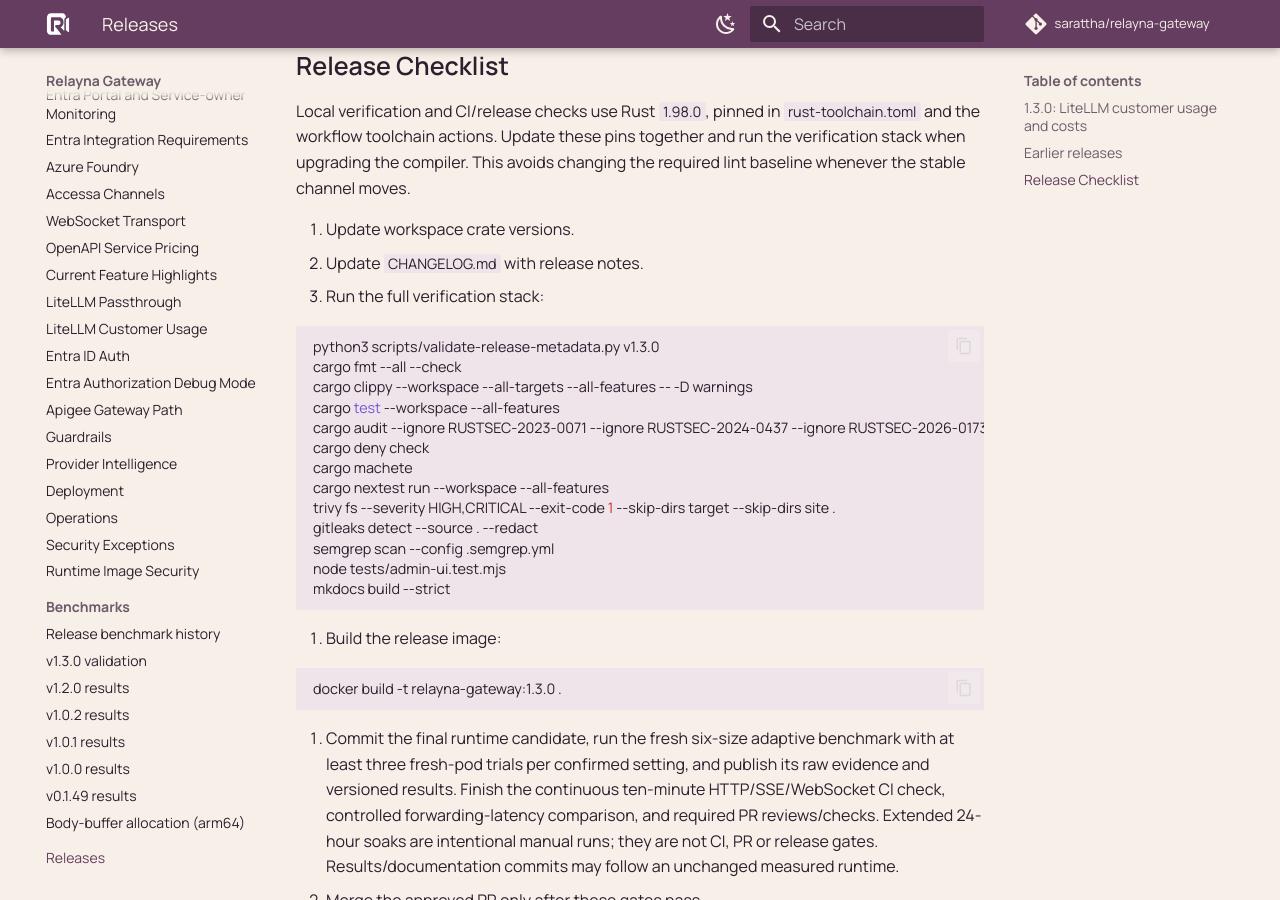
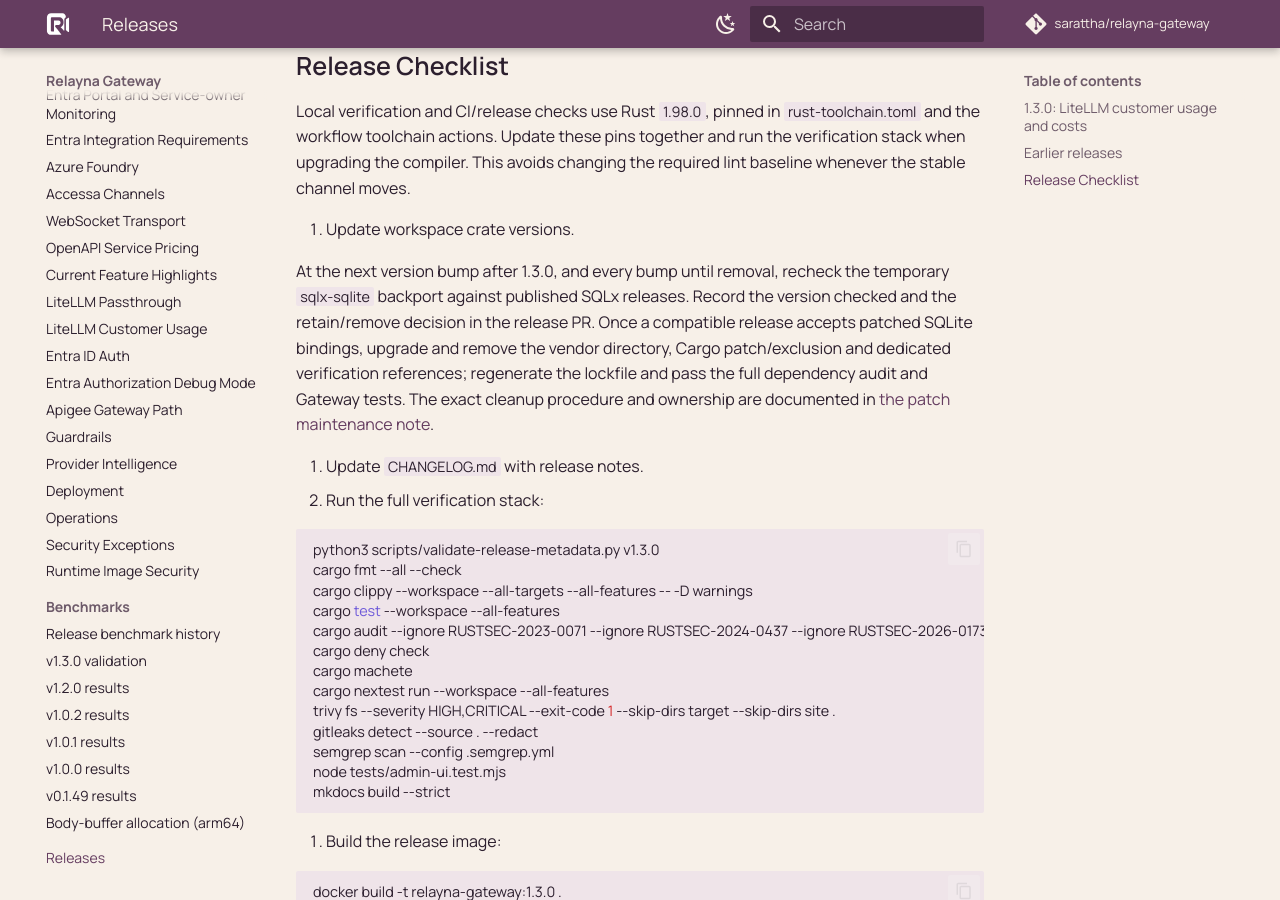
Before and after one commit to sarattha/relayna-gateway, an MkDocs documentation site: the page built from docs/releases.md, in a window 1280 px wide and 900 px high, scrolled down 4780 px. Built offline with MkDocs 1.6.1 and Material for MkDocs 9.7.7, drawn with Linux system fonts in a browser that asks for light colours; comment, search, counter and statistics services are not loaded.

Commit message:
docs: Require SQLx patch review at future version bumps

```diff
--- a/docs/releases.md
+++ b/docs/releases.md
@@ -241,6 +241,16 @@
 avoids changing the required lint baseline whenever the stable channel moves.
 
 1. Update workspace crate versions.
+
+   At the next version bump after 1.3.0, and every bump until removal, recheck
+   the temporary `sqlx-sqlite` backport against published SQLx releases. Record
+   the version checked and the retain/remove decision in the release PR. Once
+   a compatible release accepts patched SQLite bindings, upgrade and remove
+   the vendor directory, Cargo patch/exclusion and dedicated verification
+   references; regenerate the lockfile and pass the full dependency audit and
+   Gateway tests. The exact cleanup procedure and ownership are documented in
+   [the patch maintenance note](https://github.com/sarattha/relayna-gateway/blob/main/vendor/sqlx-sqlite/README.relayna.md#required-review-at-the-next-gateway-version).
+
 2. Update `CHANGELOG.md` with release notes.
 3. Run the full verification stack:
 
```
Also changed, not shown: 1 other file.
